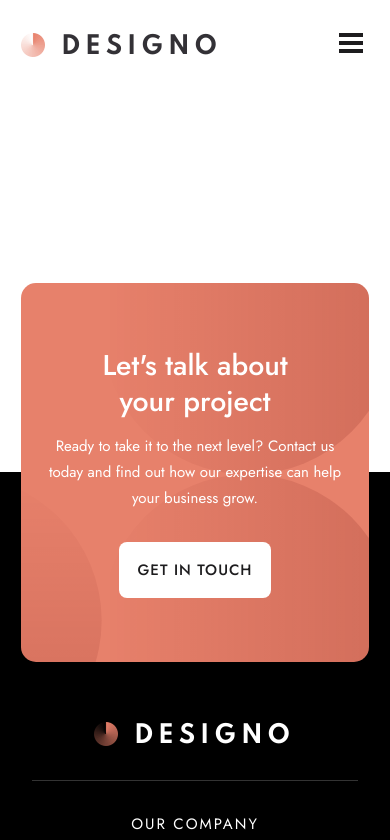
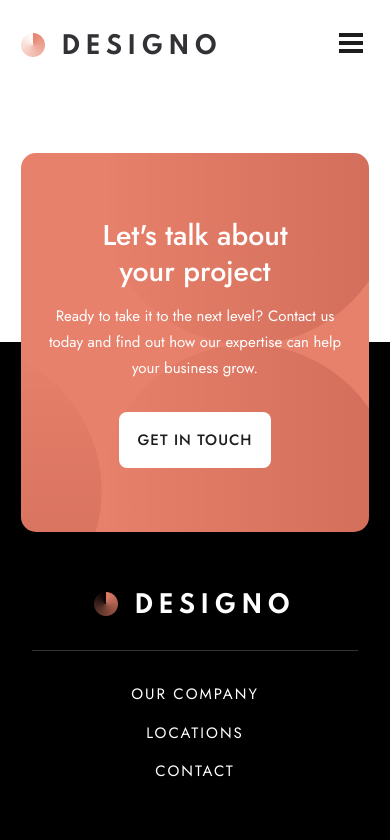
Before and after one commit to MorganBare/Designo-Multi-Page-Website, a React (Create React App) app: page /About in a window 390 px wide. Shown: the top 840 px of the page. Built offline with nearby package versions, Linux system fonts and the light colour scheme.

Commit message:
Fixed footer spacing issue on mobile

```diff
--- a/src/components/footers/Footer.styled.js
+++ b/src/components/footers/Footer.styled.js
@@ -11,7 +11,20 @@ import { ReactComponent as pinterest} from "../../assets/shared/desktop/icon-pin
 
 import bgMobile from "../../assets/shared/desktop/bg-pattern-call-to-action.svg"
 
-export const FooterContainer = styled.div``;
+export const FooterContainer = styled.div`
+    margin-top: -130px;
+
+    @media screen and (min-width: 767px) {
+        margin-top: -50px;
+    }
+
+    @media screen and (min-width: 1000px) {
+        margin-top: 0;
+    }
+`;
+
+export const ContactFooterContainer = styled.div`
+`;
 
 export const GetInTouchContainer = styled.div`
 
--- a/src/components/footers/FooterContact.jsx
+++ b/src/components/footers/FooterContact.jsx
@@ -1,6 +1,6 @@
 import React from 'react'
 
-import { FooterContainer,
+import { ContactFooterContainer,
         ContactPageInfoContainer,
         ContactNav,
         Link,
@@ -21,11 +21,11 @@ import lightLogo from "../../assets/shared/desktop/logo-light.png"
 
 export default function Footer2() {
   return (
-    <FooterContainer>
+    <ContactFooterContainer>
 
       <ContactPageInfoContainer>
 
-      <InnerContactContainer>
+        <InnerContactContainer>
           <ContactNav>
             <img src={lightLogo} alt="logo" style={{width: '202px', height: '27px'}} />
             <ul>
@@ -59,6 +59,6 @@ export default function Footer2() {
 
       </ContactPageInfoContainer>
 
-    </FooterContainer>
+    </ContactFooterContainer>
   )
 }
```
